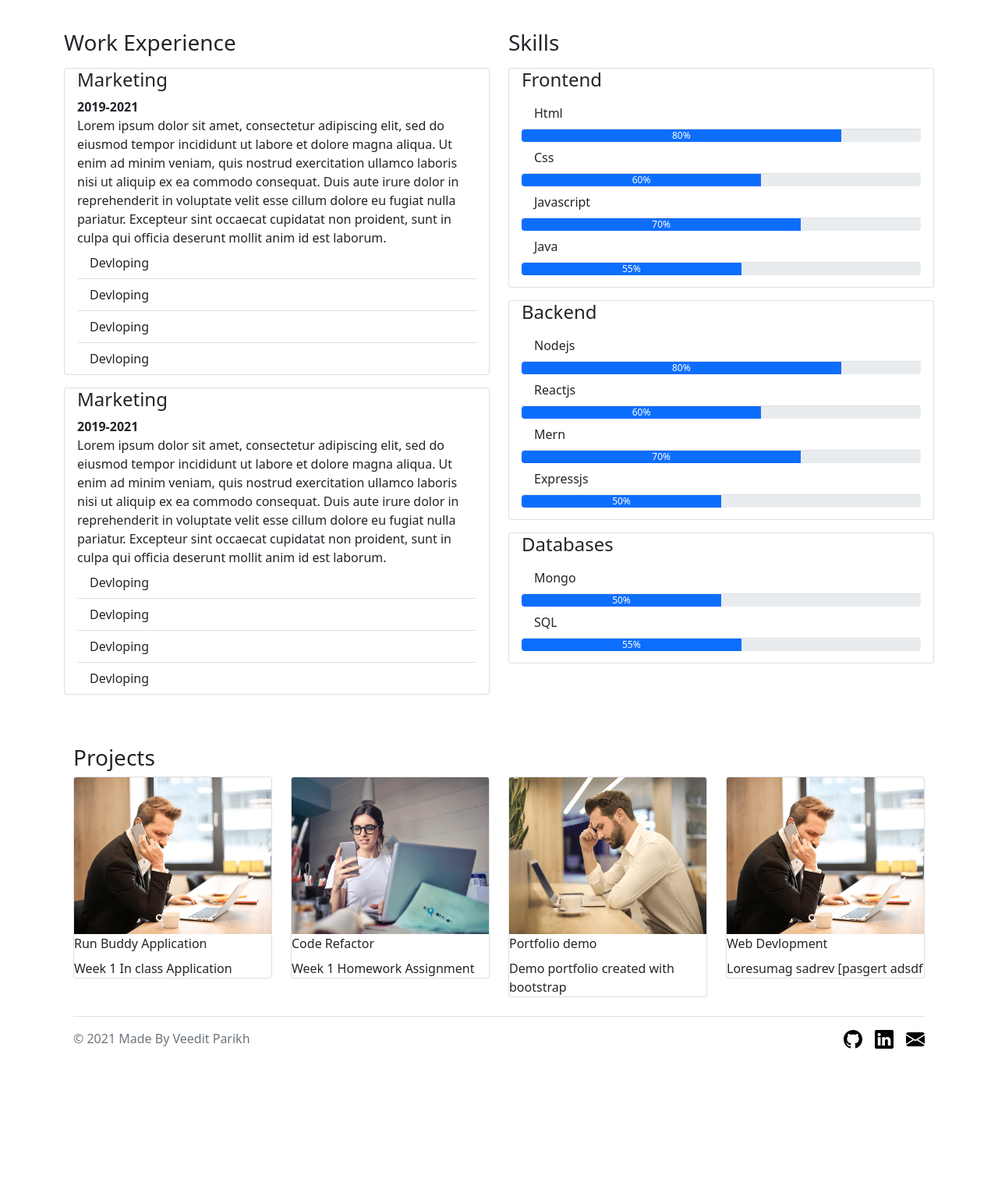
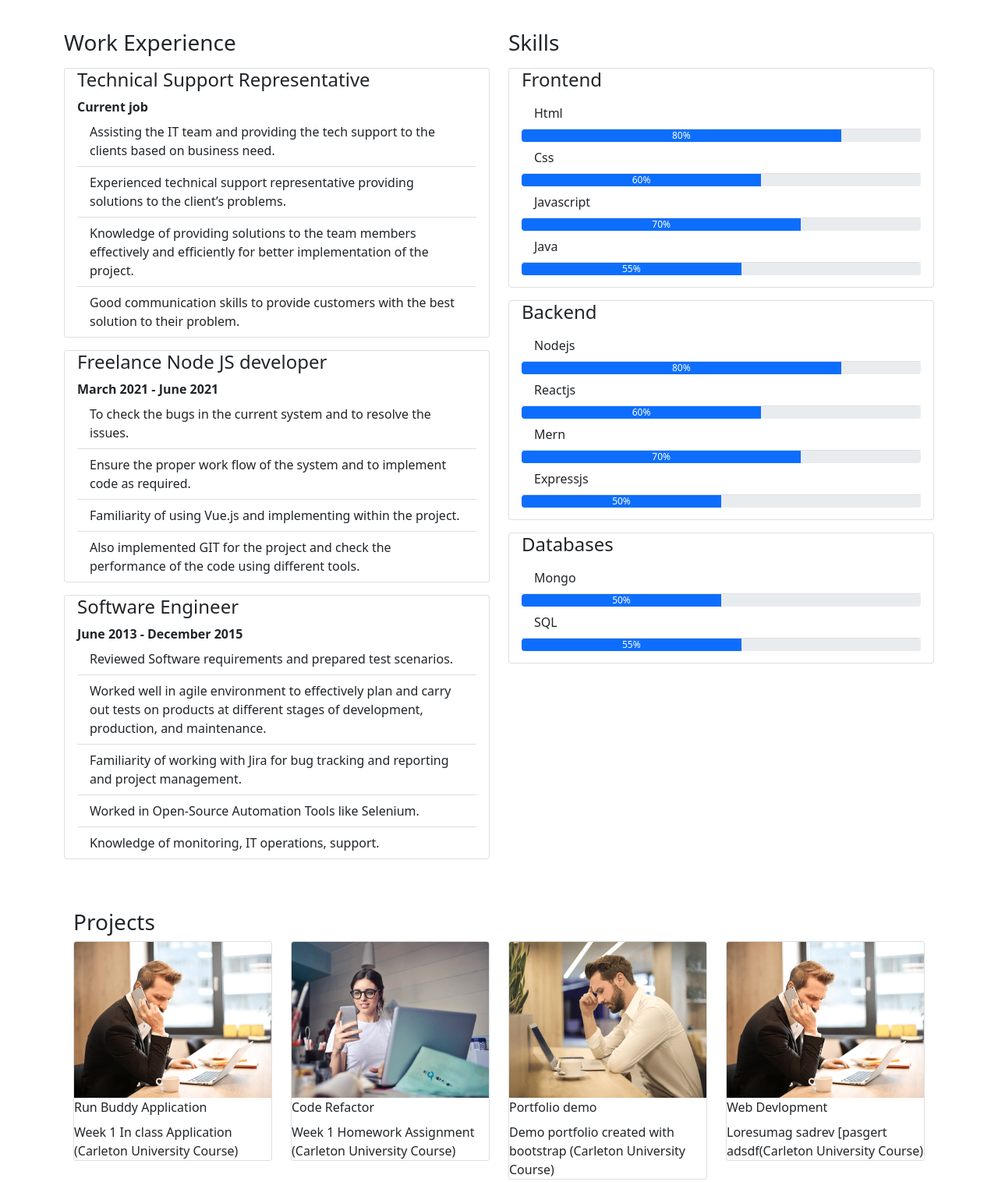
Before and after one commit to veeditparikh2211/My_Portfolio, a plain HTML site: page index.html in a window 1280 px wide. Shown: the part 480-1996 px from the top of the page at 78% size. Before the commit the page ends 1865 px from the top, so only its background shows below. Drawn offline with nearby package versions, Linux system fonts and the light colour scheme; a script that the page names is missing.

Commit message:
adding screenshot

```diff
--- a/index.html
+++ b/index.html
@@ -57,15 +57,16 @@
                     <div calss="card-body">
                         <div class="mx-3">
 
-                            <h4>Marketing</h4>
-                            <div><strong>2019-2021</strong></div> Lorem ipsum dolor sit amet, consectetur adipiscing elit, sed do eiusmod tempor incididunt ut labore et dolore magna aliqua. Ut enim ad minim veniam, quis nostrud exercitation ullamco laboris
+                            <h4>Technical Support Representative </h4>
+                            <div><strong>Current job</strong></div>
+                            <!-- Lorem ipsum dolor sit amet, consectetur adipiscing elit, sed do eiusmod tempor incididunt ut labore et dolore magna aliqua. Ut enim ad minim veniam, quis nostrud exercitation ullamco laboris
                             nisi ut aliquip ex ea commodo consequat. Duis aute irure dolor in reprehenderit in voluptate velit esse cillum dolore eu fugiat nulla pariatur. Excepteur sint occaecat cupidatat non proident, sunt in culpa qui officia deserunt
-                            mollit anim id est laborum.
+                            mollit anim id est laborum. -->
                             <ul class="list-group list-group-flush">
-                                <li class="list-group-item">Devloping</li>
-                                <li class="list-group-item">Devloping</li>
-                                <li class="list-group-item">Devloping</li>
-                                <li class="list-group-item">Devloping</li>
+                                <li class="list-group-item">Assisting the IT team and providing the tech support to the clients based on business need.</li>
+                                <li class="list-group-item">Experienced technical support representative providing solutions to the client’s problems.</li>
+                                <li class="list-group-item">Knowledge of providing solutions to the team members effectively and efficiently for better implementation of the project.</li>
+                                <li class="list-group-item">Good communication skills to provide customers with the best solution to their problem.</li>
 
                             </ul>
                         </div>
@@ -76,15 +77,38 @@
                     <div calss="card-body">
                         <div class="mx-3">
 
-                            <h4>Marketing</h4>
-                            <div><strong>2019-2021</strong></div> Lorem ipsum dolor sit amet, consectetur adipiscing elit, sed do eiusmod tempor incididunt ut labore et dolore magna aliqua. Ut enim ad minim veniam, quis nostrud exercitation ullamco laboris
+                            <h4>Freelance Node JS developer</h4>
+                            <div><strong>March 2021 - June 2021</strong></div>
+                            <!-- Lorem ipsum dolor sit amet, consectetur adipiscing elit, sed do eiusmod tempor incididunt ut labore et dolore magna aliqua. Ut enim ad minim veniam, quis nostrud exercitation ullamco laboris
                             nisi ut aliquip ex ea commodo consequat. Duis aute irure dolor in reprehenderit in voluptate velit esse cillum dolore eu fugiat nulla pariatur. Excepteur sint occaecat cupidatat non proident, sunt in culpa qui officia deserunt
-                            mollit anim id est laborum.
+                            mollit anim id est laborum. -->
                             <ul class="list-group list-group-flush">
-                                <li class="list-group-item">Devloping</li>
-                                <li class="list-group-item">Devloping</li>
-                                <li class="list-group-item">Devloping</li>
-                                <li class="list-group-item">Devloping</li>
+                                <li class="list-group-item">To check the bugs in the current system and to resolve the issues.</li>
+                                <li class="list-group-item">Ensure the proper work flow of the system and to implement code as required.</li>
+                                <li class="list-group-item">Familiarity of using Vue.js and implementing within the project.</li>
+                                <li class="list-group-item">Also implemented GIT for the project and check the performance of the code using different tools.</li>
+
+                            </ul>
+                        </div>
+
+                    </div>
+                </div>
+
+                <div class="card mb-3">
+                    <div calss="card-body">
+                        <div class="mx-3">
+
+                            <h4>Software Engineer </h4>
+                            <div><strong>June 2013 - December 2015</strong></div>
+                            <!-- Lorem ipsum dolor sit amet, consectetur adipiscing elit, sed do eiusmod tempor incididunt ut labore et dolore magna aliqua. Ut enim ad minim veniam, quis nostrud exercitation ullamco laboris
+                            nisi ut aliquip ex ea commodo consequat. Duis aute irure dolor in reprehenderit in voluptate velit esse cillum dolore eu fugiat nulla pariatur. Excepteur sint occaecat cupidatat non proident, sunt in culpa qui officia deserunt
+                            mollit anim id est laborum. -->
+                            <ul class="list-group list-group-flush">
+                                <li class="list-group-item">Reviewed Software requirements and prepared test scenarios.</li>
+                                <li class="list-group-item">Worked well in agile environment to effectively plan and carry out tests on products at different stages of development, production, and maintenance.</li>
+                                <li class="list-group-item">Familiarity of working with Jira for bug tracking and reporting and project management.</li>
+                                <li class="list-group-item">Worked in Open-Source Automation Tools like Selenium.</li>
+                                <li class="list-group-item">Knowledge of monitoring, IT operations, support.</li>
 
                             </ul>
                         </div>
@@ -210,7 +234,7 @@
                     <div class="card m-b-3 ">
                         <a href="https://veeditparikh2211.github.io/Run-buddy/ " target="_blank "><img src="assets/team1.png " class="card-img-top " alt=" "></a>
                         <div class="card-title ">Run Buddy Application</div>
-                        <div class="card-text ">Week 1 In class Application</div>
+                        <div class="card-text ">Week 1 In class Application (Carleton University Course)</div>
                     </div>
 
                 </div>
@@ -218,7 +242,7 @@
                     <div class="card m-b-3 ">
                         <a href="https://veeditparikh2211.github.io/homework_week_1/ " target="_blank "><img src="assets/team2.png " class="card-img-top " alt=" "></a>
                         <div class="card-title ">Code Refactor</div>
-                        <div class="card-text ">Week 1 Homework Assignment</div>
+                        <div class="card-text ">Week 1 Homework Assignment (Carleton University Course)</div>
                     </div>
 
                 </div>
@@ -226,7 +250,7 @@
                     <div class="card ">
                         <a href="https://veeditparikh2211.github.io/Portfolio/ " target="_blank "><img src="assets/team3.png " class="card-img-top " alt=" "></a>
                         <div class="card-title ">Portfolio demo</div>
-                        <div class="card-text ">Demo portfolio created with bootstrap</div>
+                        <div class="card-text ">Demo portfolio created with bootstrap (Carleton University Course)</div>
                     </div>
 
                 </div>
@@ -234,7 +258,7 @@
                     <div class="card ">
                         <img src="assets/team1.png " class="card-img-top " alt=" ">
                         <div class="card-title ">Web Devlopment</div>
-                        <div class="card-text ">Loresumag sadrev [pasgert adsdf</div>
+                        <div class="card-text ">Loresumag sadrev [pasgert adsdf(Carleton University Course)</div>
                     </div>
 
                 </div>
```
Also changed, not shown: images/Home Page.PNG (added), 1 other file.
